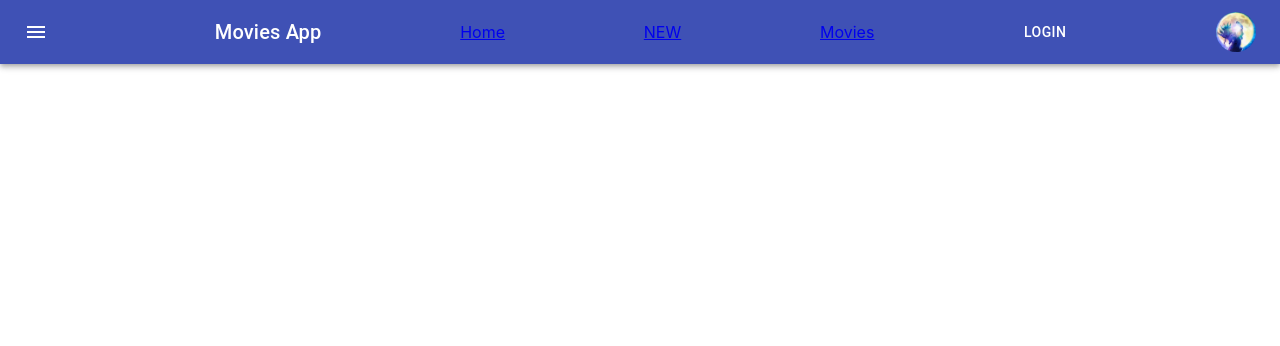
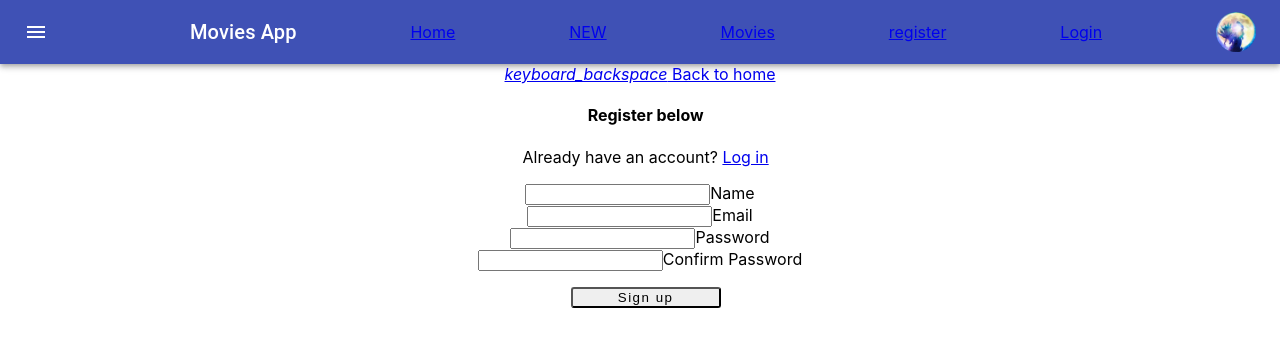
Before and after one commit to Jeck99/mern-movies, a React (Create React App) app in the folder client/: page /register in a window 1280 px wide. Shown: the top 346 px of the page. Built offline with nearby package versions, Linux system fonts and the light colour scheme.

Commit message:
28.04.21

```diff
--- a/client/src/Router.jsx
+++ b/client/src/Router.jsx
@@ -4,6 +4,8 @@ import Home from './pages/Home';
 import MoviesList from "./pages/MoviesList";
 import HeaderComponent from "./components/header.component";
 import AddMovie from "./pages/Add-Movie";
+import Register from "./pages/Register";
+import Login from "./pages/Login";
 export default function MoviesRouter() {
     return (
         <Router>
@@ -11,6 +13,8 @@ export default function MoviesRouter() {
             <Switch>
                 <Route exact path='/movies' component={MoviesList} />
                 <Route exact path='/add-movie' component={withRouter(AddMovie)} />
+                <Route exact path='/register' component={withRouter(Register)} />
+                <Route exact path='/login' component={withRouter(Login)} />
                 <Route exact path='/' component={withRouter(Home)} />
             </Switch>
         </Router>
--- a/client/src/components/header.component.jsx
+++ b/client/src/components/header.component.jsx
@@ -30,6 +30,7 @@ const useStyles = makeStyles((theme) => ({
 }));
 export default function HeaderComponent() {
     const classes = useStyles();
+
     return (
         <div>
             <AppBar position="static">
@@ -41,7 +42,8 @@ export default function HeaderComponent() {
                     <Link to='/'>Home</Link>
                     <Link to='/add-movie'>NEW</Link>
                     <Link to='/movies'>Movies</Link>
-                    <Button color="inherit">Login</Button>
+                    <Link to='/register' color="inherit">register</Link>
+                    <Link to='/Login' color="inherit">Login</Link>
                     <Avatar alt="avatar" src="pictures/1046436.jpg" className={classes.large} />
                 </Toolbar>
             </AppBar>
--- /dev/null
+++ b/client/src/pages/Login.jsx
@@ -0,0 +1,81 @@
+import React, { useState } from "react";
+import { Link } from "react-router-dom";
+import { loginUser } from "../service/users-service";
+function Login() {
+    const [email, setEmail] = useState('');
+    const [password, setPassword] = useState('');
+    const [errors, setErrors] = useState({});
+
+    const onEmailChange = e => {
+        setEmail(e.target.value);
+    };
+    const onPasswordChange = e => {
+        setPassword(e.target.value);
+    };
+    const onSubmit = e => {
+        e.preventDefault();
+        const userData = {
+            email: email,
+            password: password
+        };
+        loginUser(userData).then(res=>{console.log(res);})
+        console.log(userData);
+    };
+    return (
+        <div className="container">
+            <div style={{ marginTop: "4rem" }} className="row">
+                <div className="col s8 offset-s2">
+                    <Link to="/" className="btn-flat waves-effect">
+                        <i className="material-icons left">keyboard_backspace</i> Back to
+              home
+            </Link>
+                    <div className="col s12" style={{ paddingLeft: "11.250px" }}>
+                        <h4>
+                            <b>Login</b> below
+              </h4>
+                        <p className="grey-text text-darken-1">
+                            Don't have an account? <Link to="/register">Register</Link>
+                        </p>
+                    </div>
+                    <form noValidate onSubmit={onSubmit}>
+                        <div className="input-field col s12">
+                            <input
+                                onChange={onEmailChange}
+                                value={email}
+                                error={errors.email}
+                                id="email"
+                                type="email"
+                            />
+                            <label htmlFor="email">Email</label>
+                        </div>
+                        <div className="input-field col s12">
+                            <input
+                                onChange={onPasswordChange}
+                                value={password}
+                                error={errors.password}
+                                id="password"
+                                type="password"
+                            />
+                            <label htmlFor="password">Password</label>
+                        </div>
+                        <div className="col s12" style={{ paddingLeft: "11.250px" }}>
+                            <button
+                                style={{
+                                    width: "150px",
+                                    borderRadius: "3px",
+                                    letterSpacing: "1.5px",
+                                    marginTop: "1rem"
+                                }}
+                                type="submit"
+                                className="btn btn-large waves-effect waves-light hoverable blue accent-3"
+                            >
+                                Login
+                            </button>
+                        </div>
+                    </form>
+                </div>
+            </div>
+        </div>
+    );
+}
+export default Login;
--- /dev/null
+++ b/client/src/pages/Register.jsx
@@ -0,0 +1,112 @@
+import React, { useState } from "react";
+import { Link } from "react-router-dom";
+import { registerUserToDb } from "../service/users-service";
+
+const Register = () => {
+    const [name, setName] = useState('');
+    const [email, setEmail] = useState('');
+    const [password, setPassword] = useState('');
+    const [password2, setPassword2] = useState('');
+    const [errors, setErrors] = useState({});
+
+    const onNameChange = e => {
+        setName(e.target.value);
+    };
+    const onEmailChange = e => {
+        setEmail(e.target.value);
+    };
+    const onPasswordChange = e => {
+        setPassword(e.target.value);
+    };
+    const onPassword2Change = e => {
+        setPassword2(e.target.value);
+    };
+    const onSubmit = e => {
+        e.preventDefault();
+        const newUser = {
+            name: name,
+            email: email,
+            password: password,
+            password2: password2
+        };
+        registerUserToDb(newUser).then(res=>{console.log(res);})
+        console.log(newUser);
+    };
+    return (
+        <div className="container">
+            <div className="row">
+                <div className="col s8 offset-s2">
+                    <Link to="/" className="btn-flat waves-effect">
+                        <i className="material-icons left">keyboard_backspace</i> Back to
+              home
+            </Link>
+                    <div className="col s12" style={{ paddingLeft: "11.250px" }}>
+                        <h4>
+                            <b>Register</b> below
+              </h4>
+                        <p className="grey-text text-darken-1">
+                            Already have an account? <Link to="/login">Log in</Link>
+                        </p>
+                    </div>
+                    <form noValidate onSubmit={onSubmit}>
+                        <div className="input-field col s12">
+                            <input
+                                onChange={onNameChange}
+                                value={name}
+                                error={errors.name}
+                                id="name"
+                                type="text"
+                            />
+                            <label htmlFor="name">Name</label>
+                        </div>
+                        <div className="input-field col s12">
+                            <input
+                                onChange={onEmailChange}
+                                value={email}
+                                error={errors.email}
+                                id="email"
+                                type="email"
+                            />
+                            <label htmlFor="email">Email</label>
+                        </div>
+                        <div className="input-field col s12">
+                            <input
+                                onChange={onPasswordChange}
+                                value={password}
+                                error={errors.password}
+                                id="password"
+                                type="password"
+                            />
+                            <label htmlFor="password">Password</label>
+                        </div>
+                        <div className="input-field col s12">
+                            <input
+                                onChange={onPassword2Change}
+                                value={password2}
+                                error={errors.password2}
+                                id="password2"
+                                type="password"
+                            />
+                            <label htmlFor="password2">Confirm Password</label>
+                        </div>
+                        <div className="col s12" style={{ paddingLeft: "11.250px" }}>
+                            <button
+                                style={{
+                                    width: "150px",
+                                    borderRadius: "3px",
+                                    letterSpacing: "1.5px",
+                                    marginTop: "1rem"
+                                }}
+                                type="submit"
+                                className="btn btn-large waves-effect waves-light hoverable blue accent-3"
+                            >
+                                Sign up
+                </button>
+                        </div>
+                    </form>
+                </div>
+            </div>
+        </div>
+    );
+}
+export default Register;
```
Also changed, not shown: client/package.json (+10 -2 lines), package.json (+9 -2 lines).
